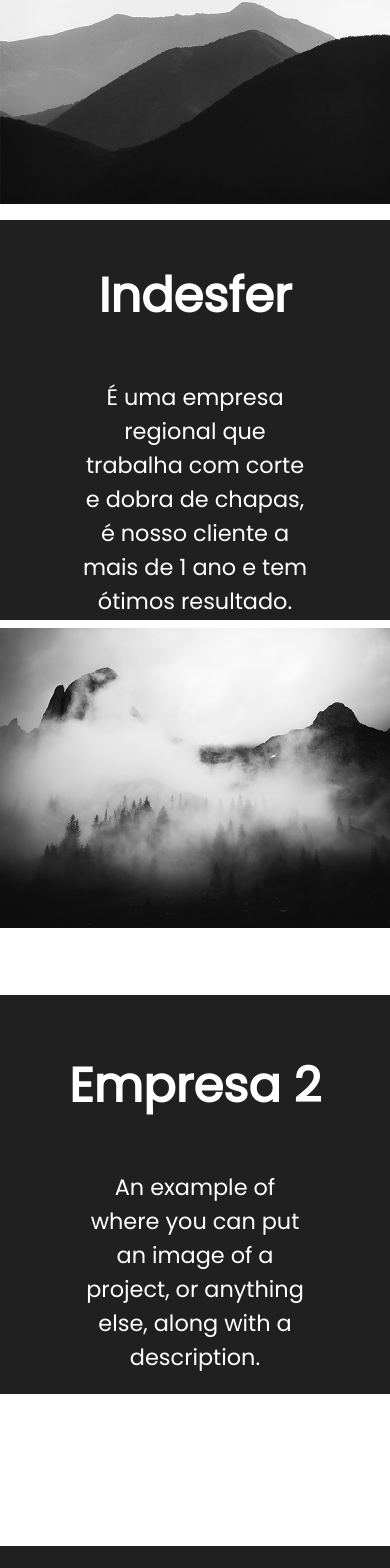
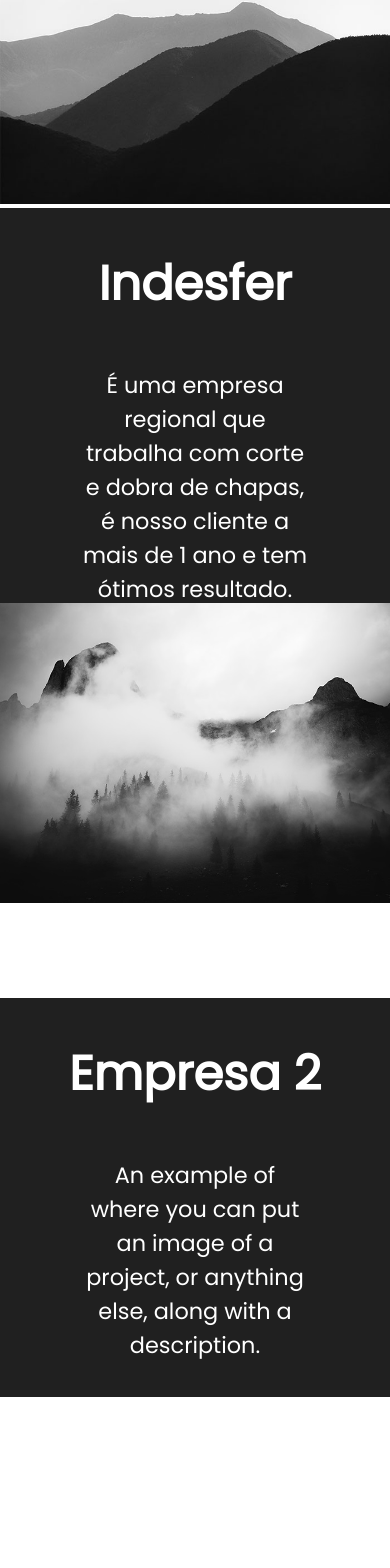
Before and after one commit to Orbt2001/orbt, a Next.js app: page /home in a window 390 px wide. Shown: the part 3614-5182 px from the top of the page. Built offline with nearby package versions, Linux system fonts and the light colour scheme.

Commit message:
flex works

```diff
--- a/pages/home/style.module.css
+++ b/pages/home/style.module.css
@@ -753,7 +753,8 @@
 	}
 
 	.gridw {
-		display: block;
+		display: flex;
+		flex-direction: column;
 	}
 
 	.work1 {
@@ -763,14 +764,14 @@
 
 	.text1 {
 		width: 100%;
-		margin-top: -40.5%;
+		margin-top: 0%;
 		height: 399.69px;
 		text-align: center;
 		margin-left: 0%;
 	}
 	.text1 h3 {
 		font-size: 3rem;
-		padding-top: 40px;
+		margin-top: 40px;
 	}
 	.text1 p {
 		width: 60%;
@@ -780,7 +781,6 @@
 
 	.work2 {
 		width: 100%;
-		margin-top: 2%;
 		margin-left: 0%;
 	}
 
@@ -789,11 +789,10 @@
 		height: 399.69px;
 		text-align: center;
 		margin-left: 0%;
-		margin-top: -52%;
 		margin-bottom: 100px;
 	}
 	.text2 h3 {
-		padding-top: 55px;
+		margin-top: 40px;
 		font-size: 3rem;
 	}
 	.text2 p {
```
